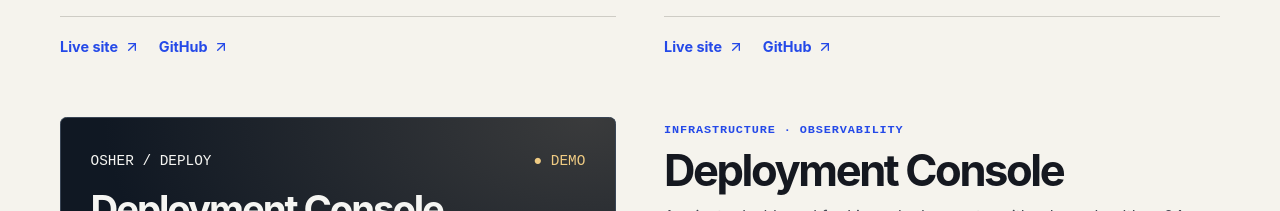
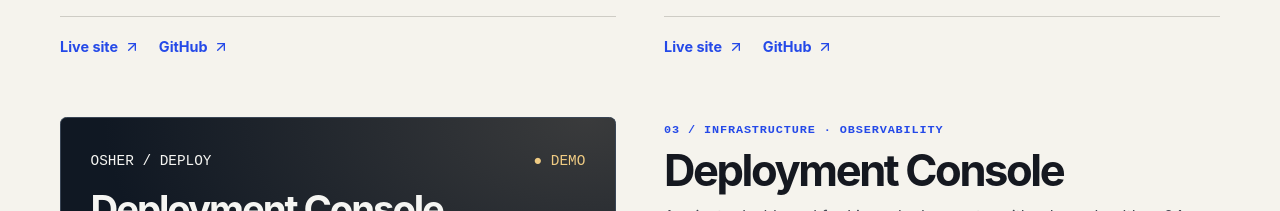
Before and after one commit to shalev-os/oshercc, a React (Vite) app: page / in a window 1280 px wide. Shown: the part 1723-1934 px from the top of the page. Built offline with nearby package versions, Linux system fonts and the light colour scheme; the HTML template or start-up script is replaced by a standard one.

Commit message:
Number Deployment Console as project 03

```diff
--- a/src/components/SelectedWork.tsx
+++ b/src/components/SelectedWork.tsx
@@ -87,7 +87,7 @@ export default function SelectedWork() {
             <div className="selected-work__console-log"><strong>INFO</strong><span>Authenticated Actions signal received</span></div>
           </div>
           <div className="selected-work__feature-copy">
-            <p className="selected-work__label selected-work__kind">Infrastructure · Observability</p>
+            <p className="selected-work__label selected-work__kind">03 <span aria-hidden="true">/</span> Infrastructure · Observability</p>
             <h3>Deployment Console</h3>
             <p className="selected-work__description">A private dashboard for Linux deployments, with release health, a 24-hour activity view, searchable event logs with a built-in JSON inspector, and file integrity checks. The interactive demo lets you follow a release, see a rollback, and inspect an integrity alert using sample data.</p>
             <ul className="selected-work__stack" aria-label="Deployment Console technologies">
```
